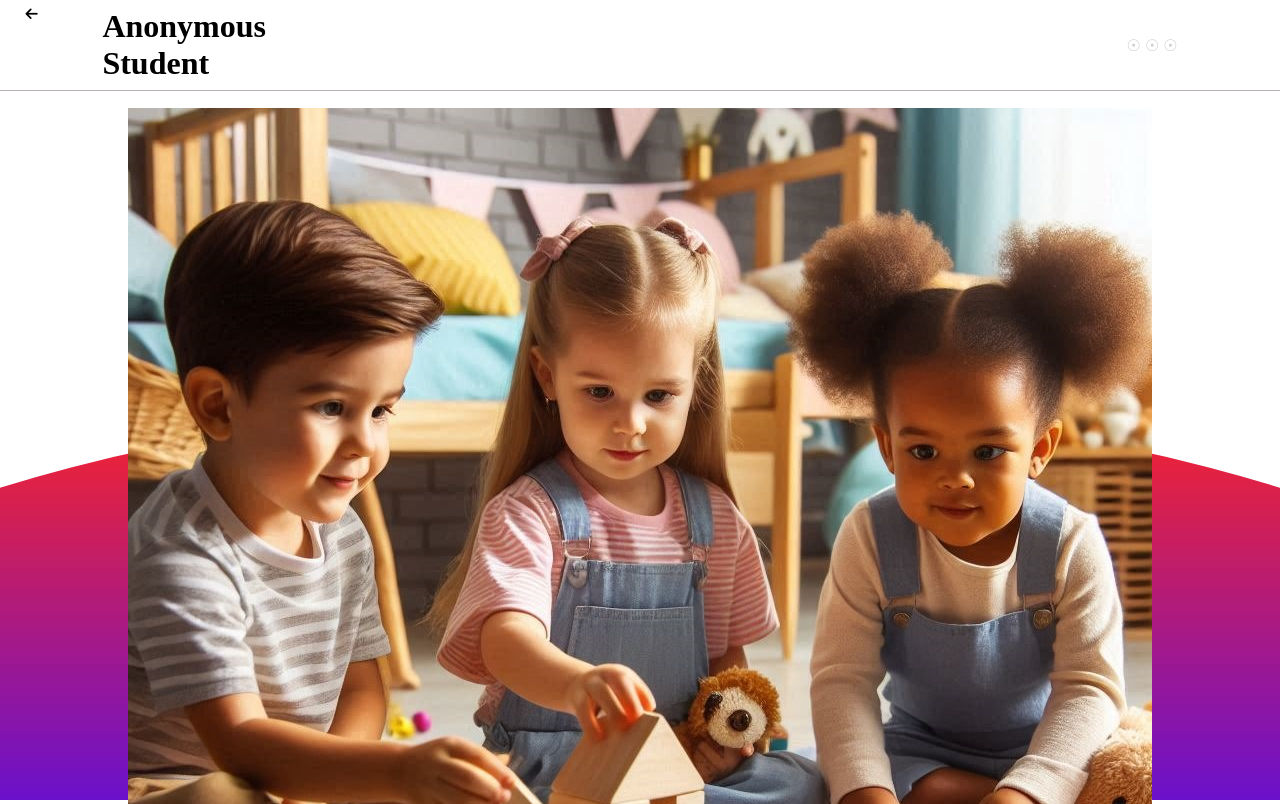
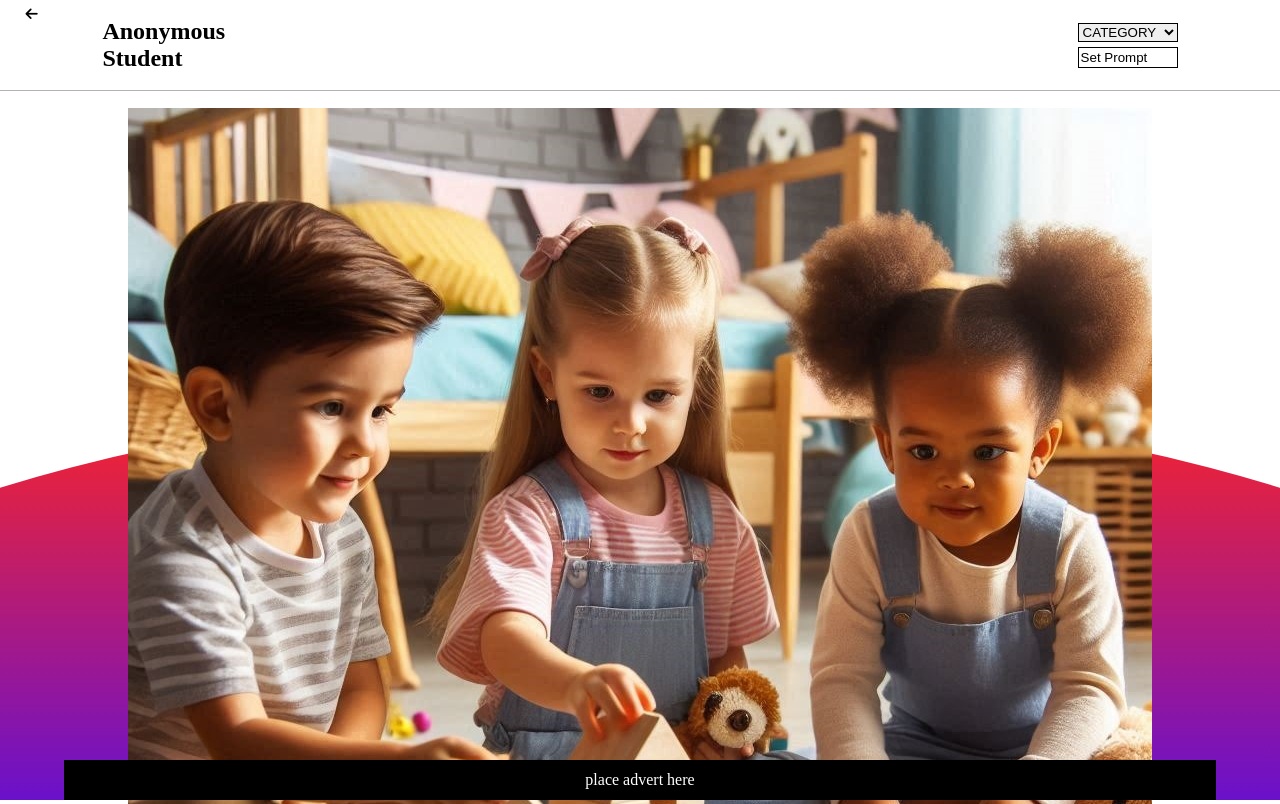
Before and after one commit to peterjeffter/FAN, a website: page public/studentpage.html in a window 1280 px wide. Shown: the top 804 px of the page. Drawn offline with Linux system fonts and the light colour scheme.

Commit message:
studentpage

```diff
--- a/public/studentpage.css
+++ b/public/studentpage.css
@@ -27,6 +27,19 @@ header{
 h1{
  width: 20px;
 }
+.language{
+  border: solid 1px black;
+  width: 100px;
+}
+.setprompt{
+  border: solid 1px black;
+  width: 100%;
+  padding: 2px;
+  margin-top: 5px;
+  text-align: left;
+  background: transparent;
+}
+
 .giftab{
   margin-top: 100px;
   display: flex;
@@ -36,12 +49,29 @@ h1{
 .gif{
   width:100%;
 }
-
-.scndname{
-  font-size: 25px;
+.flashy-text{
+  font-size:40px ;
+  color: white;
+  text-decoration: underline;
+}
+h2{
+  width: 50px;
   color: rgb(0, 0, 0);
 }
-
+.advert{
+  background-color: black;
+  position: fixed;
+  bottom: 0;
+  height: 40px;
+  z-index: 100;
+  left: 0;
+  right: 5%;
+  left: 5%;
+  color: white;
+  display: flex;
+  justify-content: center;
+  align-items: center;
+}
 
 .star-rating {
 direction: rtl;
--- a/public/studentpage.html
+++ b/public/studentpage.html
@@ -10,26 +10,34 @@
 </head>
 <body>
 
-  <div>
+
     <header>
       <i class="fa-solid fa-arrow-left fa-sm" id="backButton"></i>
-      <h1 id="scndname"> </h1>
+      <h2 id="scndname"> </h2>
 
-       <div class="rightside">
-        <div class="star-rating">
-          <input type="radio" id="star3" name="rating" value="3"><label for="star3" title="3 stars">&#9737;</label>
-          <input type="radio" id="star2" name="rating" value="2"><label for="star2" title="2 stars">&#9737;</label>
-          <input type="radio" id="star1" name="rating" value="1"><label for="star1" title="1 star">&#9737;</label>
+      <div class="rightside">
+        <select name="language" class="language" id="langauge-dropdown">
+          <option value="ENGLISH">CATEGORY</option>
+          <option value="">SPANISH</option>
+          <option value="">GERMAN</option>
+          <option value="">HINDU</option>
+          <option value="">TIV</option>
+        </select>
+          <button class="setprompt">Set Prompt</button>
+
       </div>
-    </div>
 
     </header>
     <div class="giftab">
       <img id="photo" class="gif" src="photos/PHOTO-2024-11-18-00-47-46.jpg" alt="">
 
+      <span class="flashy-text">PLAYING KIDS</span>
     </div>
   </div>
   <div class="curved-background"></div>
+  <div class="advert">
+    place advert here
+  </div>
   <script src="studentapage.js"></script>
 </body>
 </html>
```
